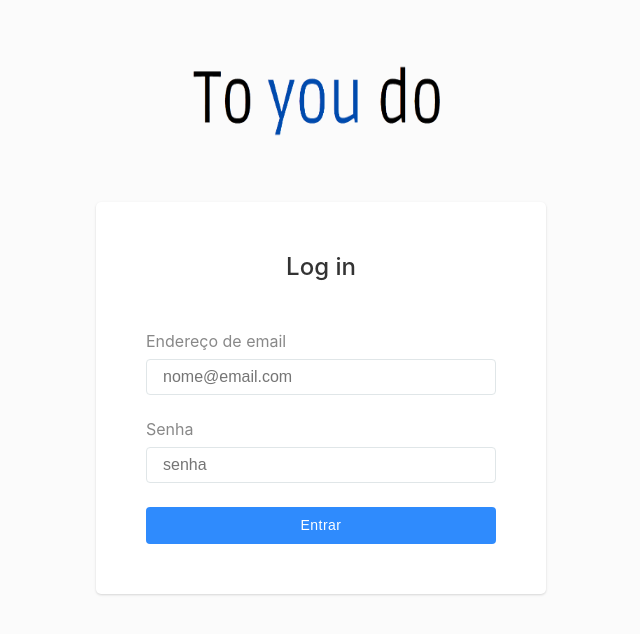
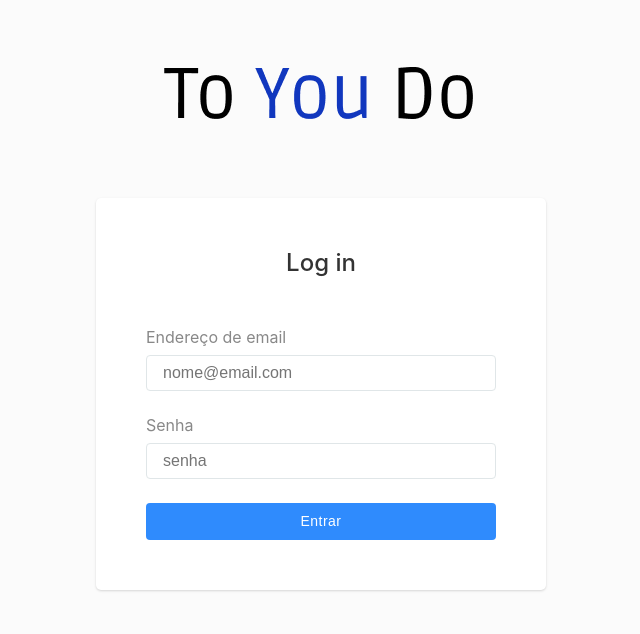
Before and after one commit to igorcm3/to-you-do-app, a React (Vite) app in the folder to-you-do-react/: page /login in a window 1280 px wide. Shown: the top 634 px of the page, without its empty margins (319-959 px from the left). Built offline with nearby package versions, Linux system fonts and the light colour scheme.

Commit message:
feat: add new logo img maked in figma

```diff
--- a/to-you-do-react/src/pages/Login.js
+++ b/to-you-do-react/src/pages/Login.js
@@ -4,14 +4,14 @@ import InputGroup from '../components/InputGroup';
 import Input from '../components/Input';
 import Button from '../components/Button';
 import { EntryPage, PageHeader } from './style';
-import logo from '../assets/img/logo_small_transp.png'
+import logo from '../assets/img/logo-md.png'
 
 
 function Login(){
     return (
         <EntryPage>
             <PageHeader to="/">
-                <img src={logo} width={280} height={114}></img>
+                <img src={logo} width={352} height={110}></img>
             </PageHeader>
             <EntryCard>
                 <h2>Log in</h2>
```
Also changed, not shown: to-you-do-react/src/assets/img/logo-md.png (added).
